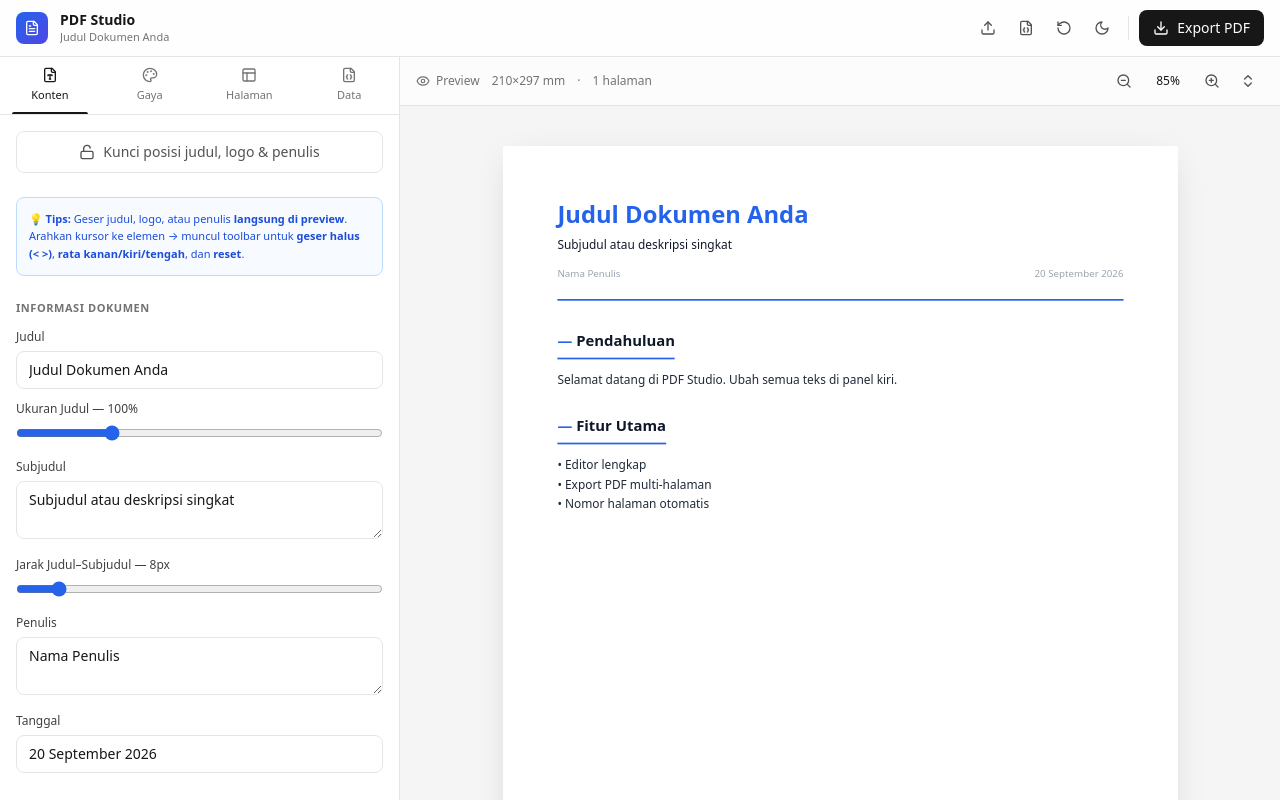
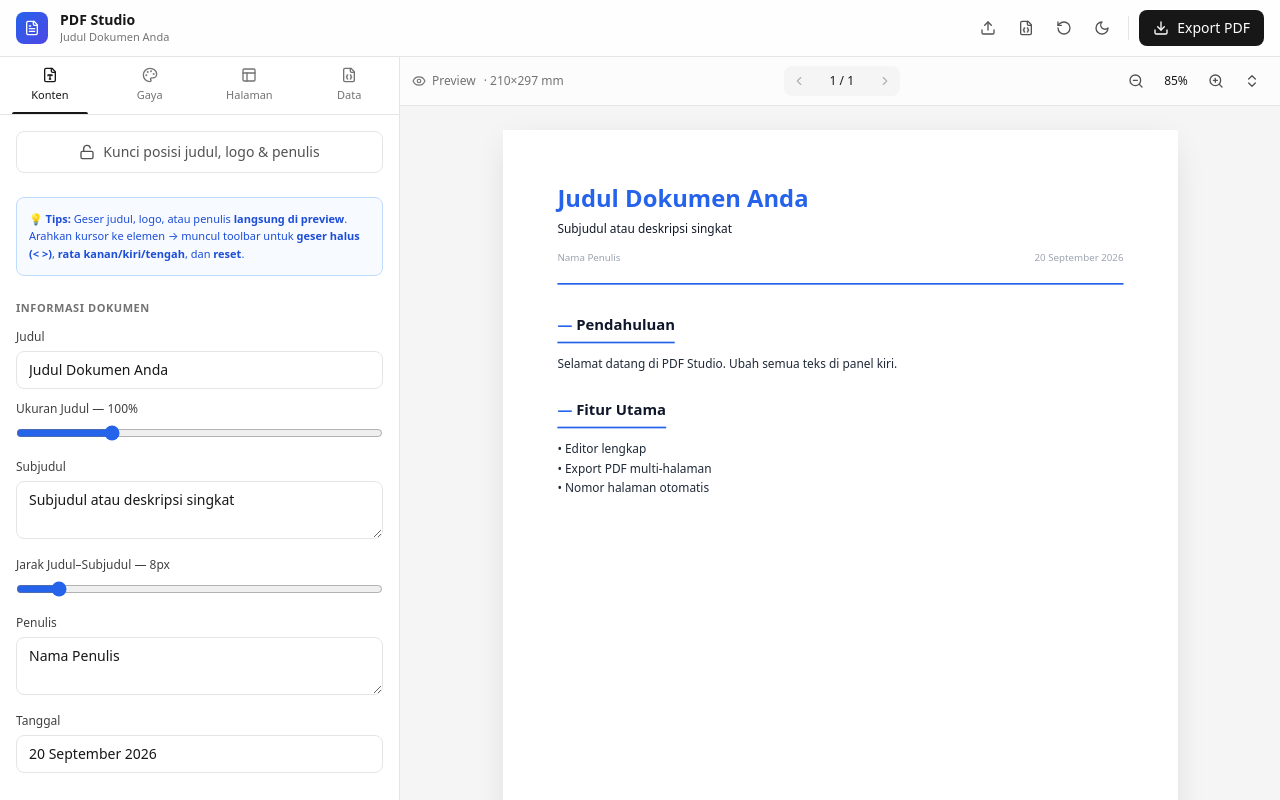
Before and after one commit to jampingkuda2-bot/bot, a Next.js app: page / in a window 1280 px wide. Shown: the top 800 px of the page. Built offline with nearby package versions, Linux system fonts and the light colour scheme.

Commit message:
Update PreviewPanel.jsx

```diff
--- a/app/components/PreviewPanel.jsx
+++ b/app/components/PreviewPanel.jsx
@@ -1,9 +1,13 @@
 'use client';
 
-import { useState, useEffect } from 'react';
-import { Eye, ZoomIn, ZoomOut, ChevronsUpDown } from 'lucide-react';
+import { useState, useEffect, useRef } from 'react';
+import {
+  Eye, ZoomIn, ZoomOut, ChevronsUpDown, ChevronLeft, ChevronRight,
+} from 'lucide-react';
 import { PAGE_SIZES } from '../lib/constants';
 import DocBody from './DocBody';
+
+const PADDING_TOP = 24;
 
 export default function PreviewPanel({ doc, update, pageW, pageH, zoom, setZoom, previewRef }) {
   const page = PAGE_SIZES[doc.pageSize];
@@ -11,88 +15,184 @@ export default function PreviewPanel({ doc, update, pageW, pageH, zoom, setZoom,
   const mmW = isL ? page.mmH : page.mmW;
   const mmH = isL ? page.mmW : page.mmH;
   const [pages, setPages] = useState(1);
+  const [currentPage, setCurrentPage] = useState(1);
+  const scrollRef = useRef(null);
   const margin = doc.showCover ? 0 : doc.margin;
 
+  // pagination
   useEffect(() => {
     const el = previewRef.current;
     if (!el) return;
-
     const applyPagination = () => {
       el.querySelectorAll('[data-spacer]').forEach((s) => s.remove());
-
       const scale = zoom || 1;
       const elTop = el.getBoundingClientRect().top;
       const blocks = Array.from(el.querySelectorAll('[data-block]'));
-
       blocks.forEach((block) => {
         const rect = block.getBoundingClientRect();
         const top = (rect.top - elTop) / scale;
         const height = rect.height / scale;
-
         const pageStart = Math.floor(top / pageH) * pageH;
         const pageEnd = pageStart + pageH;
-
         const manualBreak = block.dataset.pageBreak === 'true';
         const crosses = top + height > pageEnd - 4;
         const fitsOnOnePage = height + 32 <= pageH;
-
         let pushDown = 0;
-        if (manualBreak && top > pageStart + 2) {
-          pushDown = pageEnd - top;
-        } else if (crosses && fitsOnOnePage) {
-          pushDown = pageEnd - top;
-        }
-
+        if (manualBreak && top > pageStart + 2) pushDown = pageEnd - top;
+        else if (crosses && fitsOnOnePage) pushDown = pageEnd - top;
         if (pushDown > 2 && pushDown < pageH) {
           const spacer = document.createElement('div');
           spacer.setAttribute('data-spacer', '1');
           spacer.style.height = pushDown + 'px';
-          spacer.style.background = 'transparent';
           spacer.style.pointerEvents = 'none';
           block.parentNode.insertBefore(spacer, block);
         }
       });
-
       requestAnimationFrame(() => {
         const h = el.scrollHeight;
         setPages(Math.max(1, Math.ceil((h - 4) / pageH)));
       });
     };
-
     const t = setTimeout(applyPagination, 60);
     return () => clearTimeout(t);
   }, [doc, pageH, previewRef, zoom]);
 
+  // reset current page kalau doc menyusut
+  useEffect(() => {
+    if (currentPage > pages) setCurrentPage(pages);
+  }, [pages, currentPage]);
+
+  // auto update indikator halaman saat scroll
+  useEffect(() => {
+    const el = scrollRef.current;
+    if (!el) return;
+    const onScroll = () => {
+      const top = el.scrollTop - PADDING_TOP;
+      const p = Math.round(top / (pageH * zoom)) + 1;
+      const clamped = Math.max(1, Math.min(pages, p));
+      setCurrentPage(clamped);
+    };
+    el.addEventListener('scroll', onScroll, { passive: true });
+    return () => el.removeEventListener('scroll', onScroll);
+  }, [pageH, zoom, pages]);
+
+  const scrollToPage = (n) => {
+    const target = Math.max(1, Math.min(pages, n));
+    setCurrentPage(target);
+    const el = scrollRef.current;
+    if (el) {
+      el.scrollTo({
+        top: PADDING_TOP + (target - 1) * pageH * zoom,
+        behavior: 'smooth',
+      });
+    }
+  };
+
+  // swipe gesture (mobile)
+  useEffect(() => {
+    const el = scrollRef.current;
+    if (!el) return;
+    let startX = 0, startY = 0, active = false;
+    const onStart = (e) => {
+      if (e.pointerType !== 'touch') return;
+      if (e.target.closest && e.target.closest('[data-draggable]')) return;
+      active = true;
+      startX = e.clientX;
+      startY = e.clientY;
+    };
+    const onEnd = (e) => {
+      if (!active) return;
+      active = false;
+      const dx = e.clientX - startX;
+      const dy = e.clientY - startY;
+      if (Math.abs(dx) > 60 && Math.abs(dx) > Math.abs(dy) * 1.5) {
+        if (dx < 0) scrollToPage(currentPage + 1);
+        else scrollToPage(currentPage - 1);
+      }
+    };
+    el.addEventListener('pointerdown', onStart);
+    el.addEventListener('pointerup', onEnd);
+    return () => {
+      el.removeEventListener('pointerdown', onStart);
+      el.removeEventListener('pointerup', onEnd);
+    };
+  }, [currentPage, pages, pageH, zoom]);
+
   return (
     <div className="flex flex-col min-h-0 bg-neutral-100 dark:bg-neutral-950">
-      <div className="border-b border-neutral-200 dark:border-neutral-800 bg-white/70 dark:bg-neutral-900/70 backdrop-blur px-4 py-2 flex items-center justify-between">
-        <div className="flex items-center gap-3 text-xs text-neutral-500">
+      {/* Toolbar */}
+      <div className="border-b border-neutral-200 dark:border-neutral-800 bg-white/70 dark:bg-neutral-900/70 backdrop-blur px-3 py-2 flex items-center justify-between gap-2">
+        <div className="flex items-center gap-2 text-xs text-neutral-500">
           <span className="inline-flex items-center gap-1.5">
             <Eye className="w-3.5 h-3.5" />
             Preview
           </span>
-          <span className="hidden sm:inline">{mmW}×{mmH} mm</span>
-          <span>·</span>
-          <span>{pages} halaman</span>
+          <span className="hidden md:inline">· {mmW}×{mmH} mm</span>
         </div>
+
+        {/* Page nav */}
+        <div className="flex items-center gap-1 p-0.5 rounded-lg bg-neutral-100 dark:bg-neutral-800">
+          <button
+            onClick={() => scrollToPage(currentPage - 1)}
+            disabled={currentPage <= 1}
+            className="p-1.5 rounded-md hover:bg-white dark:hover:bg-neutral-700 disabled:opacity-30 disabled:cursor-not-allowed transition"
+            title="Halaman sebelumnya"
+          >
+            <ChevronLeft className="w-3.5 h-3.5" />
+          </button>
+          <span className="text-xs tabular-nums px-2 font-medium min-w-[52px] text-center">
+            {currentPage} / {pages}
+          </span>
+          <button
+            onClick={() => scrollToPage(currentPage + 1)}
+            disabled={currentPage >= pages}
+            className="p-1.5 rounded-md hover:bg-white dark:hover:bg-neutral-700 disabled:opacity-30 disabled:cursor-not-allowed transition"
+            title="Halaman berikutnya"
+          >
+            <ChevronRight className="w-3.5 h-3.5" />
+          </button>
+        </div>
+
+        {/* Zoom */}
         <div className="flex items-center gap-1">
-          <ZoomBtn onClick={() => setZoom(Math.max(0.4, +(zoom - 0.1).toFixed(2)))}>
+          <button
+            onClick={() => setZoom(Math.max(0.4, +(zoom - 0.1).toFixed(2)))}
+            className="p-2 rounded-lg hover:bg-neutral-100 dark:hover:bg-neutral-800 text-neutral-600 dark:text-neutral-300"
+            title="Zoom out"
+          >
             <ZoomOut className="w-4 h-4" />
-          </ZoomBtn>
-          <span className="text-xs w-12 text-center tabular-nums">
+          </button>
+          <span className="text-xs w-10 text-center tabular-nums">
             {Math.round(zoom * 100)}%
           </span>
-          <ZoomBtn onClick={() => setZoom(Math.min(1.6, +(zoom + 0.1).toFixed(2)))}>
+          <button
+            onClick={() => setZoom(Math.min(1.6, +(zoom + 0.1).toFixed(2)))}
+            className="p-2 rounded-lg hover:bg-neutral-100 dark:hover:bg-neutral-800 text-neutral-600 dark:text-neutral-300"
+            title="Zoom in"
+          >
             <ZoomIn className="w-4 h-4" />
-          </ZoomBtn>
-          <ZoomBtn onClick={() => setZoom(0.75)}>
+          </button>
+          <button
+            onClick={() => setZoom(0.75)}
+            className="p-2 rounded-lg hover:bg-neutral-100 dark:hover:bg-neutral-800 text-neutral-600 dark:text-neutral-300"
+            title="Fit"
+          >
             <ChevronsUpDown className="w-4 h-4" />
-          </ZoomBtn>
+          </button>
         </div>
       </div>
 
-      <div className="flex-1 overflow-auto p-6 lg:p-10">
-        <div style={{ width: pageW * zoom, margin: '0 auto', position: 'relative' }}>
+      {/* Scroll area */}
+      <div ref={scrollRef} className="flex-1 overflow-auto">
+        <div
+          style={{
+            width: pageW * zoom,
+            margin: '0 auto',
+            paddingTop: PADDING_TOP,
+            paddingBottom: PADDING_TOP,
+            position: 'relative',
+          }}
+        >
           <PageBreakOverlay pageH={pageH} zoom={zoom} totalHeight={pageH * pages} />
           <div
             ref={previewRef}
@@ -118,17 +218,6 @@ export default function PreviewPanel({ doc, update, pageW, pageH, zoom, setZoom,
         </div>
       </div>
     </div>
-  );
-}
-
-function ZoomBtn({ children, onClick }) {
-  return (
-    <button
-      onClick={onClick}
-      className="p-2 rounded-lg transition hover:bg-neutral-100 dark:hover:bg-neutral-800 text-neutral-600 dark:text-neutral-300"
-    >
-      {children}
-    </button>
   );
 }
 
@@ -161,7 +250,8 @@ function Watermark({ text }) {
       className="pointer-events-none absolute inset-0 grid place-items-center"
       style={{ zIndex: 0 }}
     >
-      <div style={{
+      <div
+        style={{
           transform: 'rotate(-30deg)',
           fontSize: 120,
           fontWeight: 800,
@@ -169,7 +259,8 @@ function Watermark({ text }) {
           opacity: 0.05,
           whiteSpace: 'nowrap',
           letterSpacing: 8,
-      }}>
+        }}
+      >
         {text}
       </div>
     </div>
```
Lines whose indentation alone changed are shown as unchanged.
